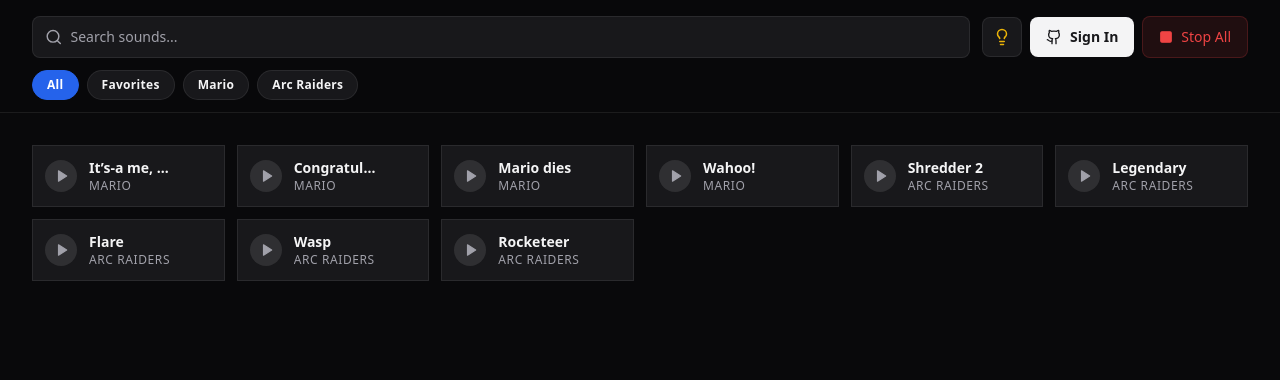
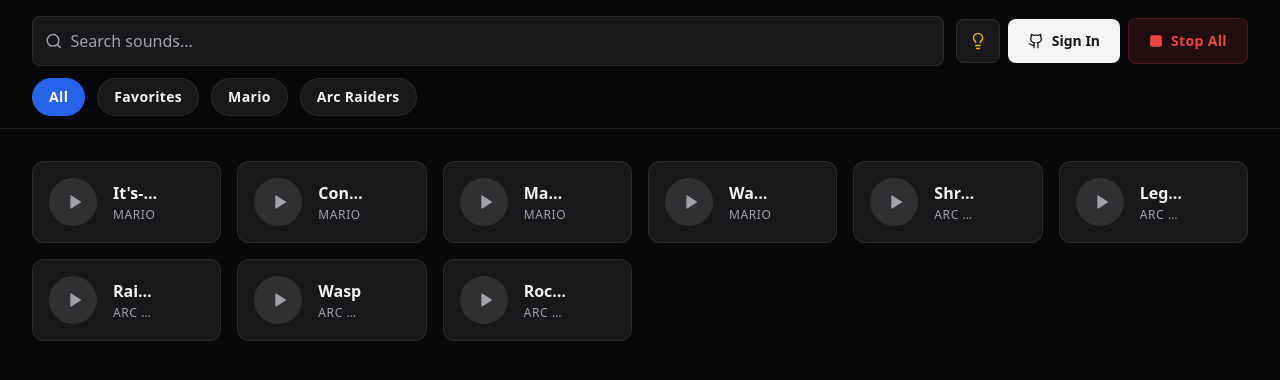
Before and after one commit to Jordybeer/fx, a Next.js app: page / in a window 1280 px wide. Shown: the top 380 px of the page. Built offline with nearby package versions, Linux system fonts and the light colour scheme; no server answers.

Commit message:
Update sounds.json with proper file names and improve desktop grid scaling

```diff
--- a/public/sounds.json
+++ b/public/sounds.json
@@ -1,11 +1,11 @@
 [
-  { "id": "its_me_mario", "name": "It’s-a me, Mario", "game": "Mario", "type": "sfx", "src": "/audio/its_me_mario.mp3" },
+  { "id": "itsa_me", "name": "It's-a me", "game": "Mario", "type": "sfx", "src": "/audio/Itsa me.mp3" },
   { "id": "congratulations", "name": "Congratulations", "game": "Mario", "type": "sfx", "src": "/audio/congratulations.mp3" },
-  { "id": "super_mario_dies", "name": "Mario dies", "game": "Mario", "type": "sfx", "src": "/audio/super_mario_dies.mp3" },
-  { "id": "mario_wahooo", "name": "Wahoo!", "game": "Mario", "type": "sfx", "src": "/audio/mario_wahooo.mp3" },
-  { "id": "arc_raiders_shredder_2", "name": "Shredder 2", "game": "Arc Raiders", "type": "sfx", "src": "/audio/arc_raiders_shredder_2.mp3" },
-  { "id": "raider_legendary", "name": "Legendary", "game": "Arc Raiders", "type": "sfx", "src": "/audio/raider_legendary.mp3" },
-  { "id": "arc_raiders_flare", "name": "Flare", "game": "Arc Raiders", "type": "sfx", "src": "/audio/arc_raiders_flare.mp3" },
-  { "id": "arc_raiders_wasp", "name": "Wasp", "game": "Arc Raiders", "type": "sfx", "src": "/audio/arc_raiders_wasp.mp3" },
-  { "id": "arc_raider_rocketeer", "name": "Rocketeer", "game": "Arc Raiders", "type": "sfx", "src": "/audio/arc_raider_rocketeer.mp3" }
+  { "id": "mario_dies", "name": "Mario dies", "game": "Mario", "type": "sfx", "src": "/audio/Mario dies.mp3" },
+  { "id": "wahooo", "name": "Wahooo!", "game": "Mario", "type": "sfx", "src": "/audio/Wahooo.mp3" },
+  { "id": "shredder", "name": "Shredder", "game": "Arc Raiders", "type": "sfx", "src": "/audio/Shredder.mp3" },
+  { "id": "legendary", "name": "Legendary", "game": "Arc Raiders", "type": "sfx", "src": "/audio/Legendary.mp3" },
+  { "id": "raider_flare", "name": "Raider Flare", "game": "Arc Raiders", "type": "sfx", "src": "/audio/Raider Flare.mp3" },
+  { "id": "wasp", "name": "Wasp", "game": "Arc Raiders", "type": "sfx", "src": "/audio/Wasp.mp3" },
+  { "id": "rocketeer", "name": "Rocketeer", "game": "Arc Raiders", "type": "sfx", "src": "/audio/Rocketeer.mp3" }
 ]
--- a/src/components/Soundboard.tsx
+++ b/src/components/Soundboard.tsx
@@ -115,7 +115,7 @@
         formData.append("file", uploadFile);
         formData.append("name", uploadName);
         formData.append("game", uploadGame);
-        formData.append("type", "sfx"); // Default to SFX for now
+        formData.append("type", "sfx");
 
         try {
             const res = await fetch("/api/upload", { method: "POST", body: formData });
@@ -155,13 +155,13 @@
     return (
         <div className="flex flex-col min-h-screen">
             <div className="sticky top-0 z-40 glass-header px-4 pt-4 pb-3 sm:px-8">
-                <div className="max-w-7xl mx-auto flex gap-2 sm:gap-3 items-center mb-3">
-                    <div className="relative flex-1 input-glass rounded-lg flex items-center px-3 py-2.5">
+                <div className="max-w-[1600px] mx-auto flex gap-2 sm:gap-3 items-center mb-3">
+                    <div className="relative flex-1 input-glass rounded-lg flex items-center px-3 py-2.5 sm:py-3">
                         <Search size={18} className="text-[var(--text-muted)]" />
                         <input
                             type="text"
                             placeholder="Search sounds..."
-                            className="bg-transparent border-none outline-none w-full text-sm ml-2 placeholder-[var(--text-muted)]"
+                            className="bg-transparent border-none outline-none w-full text-sm sm:text-base ml-2 placeholder-[var(--text-muted)]"
                             value={search}
                             onChange={(e) => setSearch(e.target.value)}
                         />
@@ -173,59 +173,59 @@
                     </div>
 
                     <div className="flex items-center gap-1.5 sm:gap-2">
-                        <button onClick={toggleTheme} className="input-glass hover:brightness-110 p-2.5 rounded-lg flex items-center justify-center">
+                        <button onClick={toggleTheme} className="input-glass hover:brightness-110 p-2.5 sm:p-3 rounded-lg flex items-center justify-center">
                             <Lightbulb size={18} className={theme === 'dark' ? 'text-yellow-500' : 'text-[var(--text-main)]'} />
                         </button>
 
                         {!session ? (
-                            <button onClick={() => signIn("github")} className="bg-zinc-800 text-white dark:bg-zinc-100 dark:text-zinc-900 px-3 sm:px-4 py-2.5 rounded-lg flex items-center text-sm font-semibold">
+                            <button onClick={() => signIn("github")} className="bg-zinc-800 text-white dark:bg-zinc-100 dark:text-zinc-900 px-3 sm:px-5 py-2.5 sm:py-3 rounded-lg flex items-center text-sm font-semibold">
                                 <Github size={16} /><span className="ml-2 hidden sm:inline">Sign In</span>
                             </button>
                         ) : isJordy ? (
-                            <button onClick={() => setShowUploadModal(true)} className="bg-blue-600 text-white px-3 sm:px-4 py-2.5 rounded-lg flex items-center text-sm font-semibold hover:bg-blue-500">
+                            <button onClick={() => setShowUploadModal(true)} className="bg-blue-600 text-white px-3 sm:px-5 py-2.5 sm:py-3 rounded-lg flex items-center text-sm font-semibold hover:bg-blue-500">
                                 <Upload size={16} /><span className="ml-2 hidden sm:inline">Upload</span>
                             </button>
                         ) : (
-                            <button onClick={() => signOut()} className="bg-zinc-800 text-[var(--text-muted)] px-3 sm:px-4 py-2.5 rounded-lg flex items-center text-sm font-semibold">
+                            <button onClick={() => signOut()} className="bg-zinc-800 text-[var(--text-muted)] px-3 sm:px-5 py-2.5 sm:py-3 rounded-lg flex items-center text-sm font-semibold">
                                 <LogOut size={16} /><span className="ml-2 hidden sm:inline">Sign Out</span>
                             </button>
                         )}
 
-                        <button onClick={stopAll} className="bg-red-500/10 border border-red-500/20 text-red-500 hover:bg-red-500/20 p-2.5 sm:px-4 sm:py-2.5 rounded-lg flex items-center text-sm font-medium">
+                        <button onClick={stopAll} className="bg-red-500/10 border border-red-500/20 text-red-500 hover:bg-red-500/20 p-2.5 sm:px-5 sm:py-3 rounded-lg flex items-center text-sm font-semibold tracking-wide">
                             <Square size={14} fill="currentColor" /><span className="ml-2 hidden sm:inline">Stop All</span>
                         </button>
                     </div>
                 </div>
 
-                <div className="max-w-7xl mx-auto flex overflow-x-auto no-scrollbar gap-2">
+                <div className="max-w-[1600px] mx-auto flex overflow-x-auto no-scrollbar gap-2 sm:gap-3">
                     {categories.map(cat => (
-                        <button key={cat} onClick={() => setActiveCategory(cat)} className={`px-3.5 py-1.5 rounded-full whitespace-nowrap text-xs font-semibold tracking-wide border ${activeCategory === cat ? 'bg-blue-600 text-white border-blue-600' : 'input-glass'}`}>
+                        <button key={cat} onClick={() => setActiveCategory(cat)} className={`px-4 py-1.5 sm:py-2 rounded-full whitespace-nowrap text-xs sm:text-sm font-semibold tracking-wide border transition-colors ${activeCategory === cat ? 'bg-blue-600 text-white border-blue-600' : 'input-glass hover:border-[var(--border-focus)]'}`}>
                             {cat}
                         </button>
                     ))}
                 </div>
             </div>
 
-            <div className="flex-1 max-w-7xl mx-auto w-full p-4 sm:p-8">
+            <div className="flex-1 max-w-[1600px] mx-auto w-full p-4 sm:p-8">
                 {sounds.length === 0 ? (
-                    <div className="text-center text-[var(--text-muted)] mt-10">Loading sounds from API...</div>
+                    <div className="text-center text-[var(--text-muted)] mt-10 text-lg">Loading sounds from API...</div>
                 ) : (
-                    <div className="grid grid-cols-2 sm:grid-cols-3 md:grid-cols-4 lg:grid-cols-5 xl:grid-cols-6 gap-2 sm:gap-3">
+                    <div className="grid grid-cols-2 sm:grid-cols-3 md:grid-cols-4 lg:grid-cols-5 xl:grid-cols-6 2xl:grid-cols-8 gap-2 sm:gap-4">
                         {filteredSounds.map(sound => {
                             const isPlaying = sound.type === 'music' ? playingMusicId === sound.id : playingId === sound.id;
                             const isFav = favorites.includes(sound.id);
 
                             return (
-                                <div key={sound.id} onClick={() => playSound(sound)} className={`sound-tile group cursor-pointer p-2.5 sm:p-3 flex items-center gap-3 ${isPlaying ? 'is-playing' : ''}`}>
-                                    <div className={`flex-shrink-0 w-8 h-8 rounded-full flex items-center justify-center transition-colors ${isPlaying ? 'bg-blue-500/20' : 'bg-black/10 dark:bg-white/10 group-hover:bg-black/20 dark:group-hover:bg-white/20'}`}>
-                                        {isPlaying ? <div className="eq-container"><div className="eq-bar"/><div className="eq-bar"/><div className="eq-bar"/><div className="eq-bar"/></div> : (sound.type === 'music' ? <Repeat size={14} className="text-[var(--text-muted)]" /> : <Play size={14} className="ml-0.5 text-[var(--text-muted)]" fill="currentColor" />)}
+                                <div key={sound.id} onClick={() => playSound(sound)} className={`sound-tile group cursor-pointer p-3 sm:p-4 rounded-xl flex items-center gap-3 sm:gap-4 ${isPlaying ? 'is-playing' : ''}`}>
+                                    <div className={`flex-shrink-0 w-10 h-10 sm:w-12 sm:h-12 rounded-full flex items-center justify-center transition-colors ${isPlaying ? 'bg-blue-500/20' : 'bg-black/10 dark:bg-white/10 group-hover:bg-black/20 dark:group-hover:bg-white/20'}`}>
+                                        {isPlaying ? <div className="eq-container"><div className="eq-bar"/><div className="eq-bar"/><div className="eq-bar"/><div className="eq-bar"/></div> : (sound.type === 'music' ? <Repeat size={16} className="text-[var(--text-muted)]" /> : <Play size={16} className="ml-1 text-[var(--text-muted)]" fill="currentColor" />)}
                                     </div>
                                     <div className="flex-1 min-w-0 flex flex-col justify-center">
-                                        <div className={`text-sm font-semibold truncate ${isPlaying ? 'text-blue-500 dark:text-blue-400' : ''}`}>{sound.name}</div>
-                                        <div className="text-[10px] sm:text-xs text-[var(--text-muted)] uppercase tracking-wider truncate">{sound.game}</div>
+                                        <div className={`text-sm sm:text-base font-bold truncate ${isPlaying ? 'text-blue-500 dark:text-blue-400' : ''}`}>{sound.name}</div>
+                                        <div className="text-[10px] sm:text-xs font-medium text-[var(--text-muted)] uppercase tracking-wider truncate mt-0.5">{sound.game}</div>
                                     </div>
-                                    <button onClick={(e) => toggleFavorite(sound.id, e)} className={`flex-shrink-0 p-1 rounded-md transition-opacity ${isFav ? 'opacity-100' : 'opacity-30 sm:opacity-0 sm:group-hover:opacity-100'}`}>
-                                        <Heart size={16} fill={isFav ? "currentColor" : "none"} className={isFav ? "text-blue-500" : "text-[var(--text-muted)]"} />
+                                    <button onClick={(e) => toggleFavorite(sound.id, e)} className={`flex-shrink-0 p-1.5 rounded-md transition-opacity ${isFav ? 'opacity-100' : 'opacity-30 sm:opacity-0 sm:group-hover:opacity-100'}`}>
+                                        <Heart size={18} fill={isFav ? "currentColor" : "none"} className={isFav ? "text-blue-500" : "text-[var(--text-muted)] hover:text-blue-400"} />
                                     </button>
                                 </div>
                             );
@@ -236,27 +236,27 @@
 
             {showUploadModal && (
                 <div className="fixed inset-0 z-50 flex items-center justify-center p-4 bg-black/50 backdrop-blur-sm" onClick={() => !isUploading && setShowUploadModal(false)}>
-                    <form onSubmit={handleUpload} className="sound-tile p-6 w-full max-w-md shadow-2xl" onClick={e => e.stopPropagation()}>
-                        <h2 className="text-xl font-bold mb-4 flex items-center gap-2"><Upload size={20} /> Upload to GitHub</h2>
+                    <form onSubmit={handleUpload} className="sound-tile p-6 sm:p-8 w-full max-w-md shadow-2xl rounded-2xl" onClick={e => e.stopPropagation()}>
+                        <h2 className="text-xl sm:text-2xl font-bold mb-6 flex items-center gap-2"><Upload size={24} /> Upload to GitHub</h2>
 
-                        <div className="space-y-4 mb-6">
+                        <div className="space-y-5 mb-8">
                             <div>
-                                <label className="block text-xs font-semibold mb-1 text-[var(--text-muted)]">MP3 File</label>
-                                <input type="file" accept="audio/mp3" required onChange={e => setUploadFile(e.target.files?.[0] || null)} className="w-full text-sm input-glass p-2 rounded" />
+                                <label className="block text-xs sm:text-sm font-semibold mb-1.5 text-[var(--text-muted)]">MP3 File</label>
+                                <input type="file" accept="audio/mp3" required onChange={e => setUploadFile(e.target.files?.[0] || null)} className="w-full text-sm sm:text-base input-glass p-3 rounded-lg" />
                             </div>
                             <div>
-                                <label className="block text-xs font-semibold mb-1 text-[var(--text-muted)]">Display Name</label>
-                                <input type="text" placeholder="e.g. Oof Sound" required value={uploadName} onChange={e => setUploadName(e.target.value)} className="w-full text-sm input-glass p-2 rounded" />
+                                <label className="block text-xs sm:text-sm font-semibold mb-1.5 text-[var(--text-muted)]">Display Name</label>
+                                <input type="text" placeholder="e.g. Oof Sound" required value={uploadName} onChange={e => setUploadName(e.target.value)} className="w-full text-sm sm:text-base input-glass p-3 rounded-lg" />
                             </div>
                             <div>
-                                <label className="block text-xs font-semibold mb-1 text-[var(--text-muted)]">Game / Category</label>
-                                <input type="text" placeholder="e.g. Roblox" required value={uploadGame} onChange={e => setUploadGame(e.target.value)} className="w-full text-sm input-glass p-2 rounded" />
+                                <label className="block text-xs sm:text-sm font-semibold mb-1.5 text-[var(--text-muted)]">Game / Category</label>
+                                <input type="text" placeholder="e.g. Roblox" required value={uploadGame} onChange={e => setUploadGame(e.target.value)} className="w-full text-sm sm:text-base input-glass p-3 rounded-lg" />
                             </div>
                         </div>
 
-                        <div className="flex justify-end gap-2">
-                            <button type="button" disabled={isUploading} onClick={() => setShowUploadModal(false)} className="px-4 py-2 text-sm font-semibold input-glass rounded opacity-80 hover:opacity-100">Cancel</button>
-                            <button type="submit" disabled={isUploading} className="px-4 py-2 text-sm font-semibold bg-blue-600 text-white rounded hover:bg-blue-500 disabled:opacity-50">
+                        <div className="flex justify-end gap-3">
+                            <button type="button" disabled={isUploading} onClick={() => setShowUploadModal(false)} className="px-5 py-2.5 text-sm sm:text-base font-semibold input-glass rounded-lg opacity-80 hover:opacity-100 transition-opacity">Cancel</button>
+                            <button type="submit" disabled={isUploading} className="px-5 py-2.5 text-sm sm:text-base font-semibold bg-blue-600 text-white rounded-lg hover:bg-blue-500 disabled:opacity-50 transition-colors">
                                 {isUploading ? 'Committing...' : 'Commit to Repo'}
                             </button>
                         </div>
```
